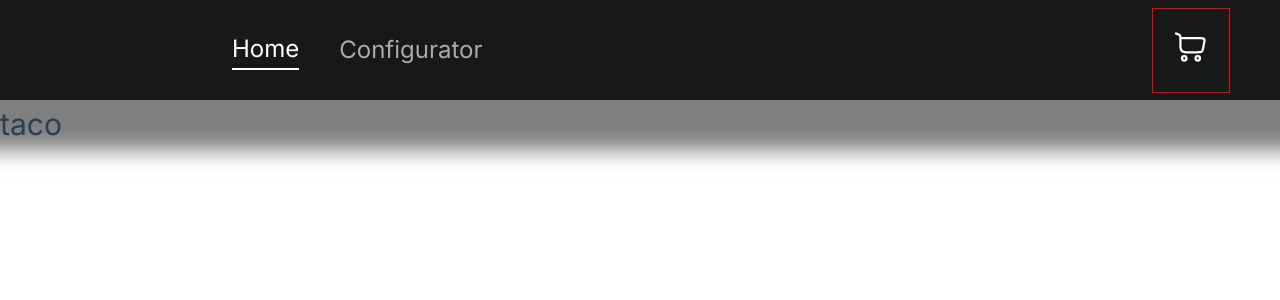
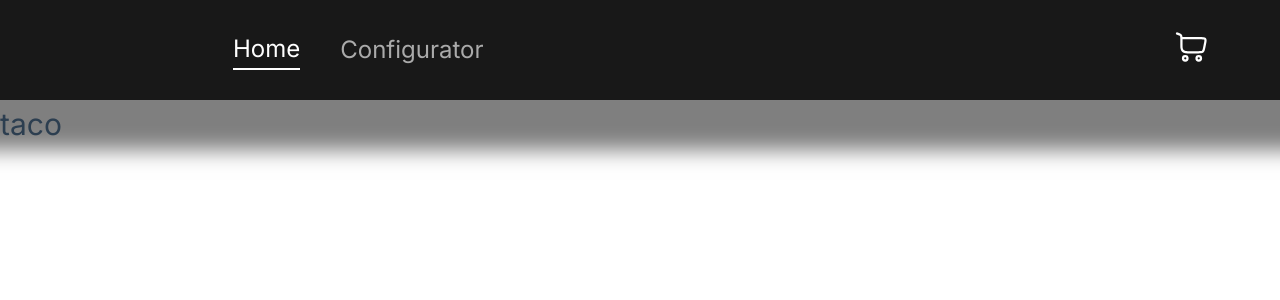
Before and after one commit to Cables97/product-configurator, a Vue app: page / in a window 1280 px wide. Shown: the top 300 px of the page. Built offline with nearby package versions, Linux system fonts and the light colour scheme; what @tresjs/core would draw is missing.

Commit message:
update: Updated README
updated Readme, added Demo Gif, and removes whitespace

```diff
--- a/src/components/CartButton.vue
+++ b/src/components/CartButton.vue
@@ -19,7 +19,6 @@ import { computed } from 'vue';
 .cart-button{
     padding:20px;
     position: relative;
-    border:1px solid red;
     margin-right:50px;
     .cart-count{
         position: absolute;
--- a/src/components/CartDisplay.vue
+++ b/src/components/CartDisplay.vue
@@ -16,7 +16,7 @@
             <div v-for="item in cart">
                 <CartItem :info="item"/>
             </div>
-            <div class="cart-bottom">
+            <div class="cart-bottom" v-if="cart.length !== 0">
                 <div class="checkout-btn">
                     <button @click="addToCart(userSettings)">PROCEED TO CHECKOUT</button>
                 </div>
```
Also changed, not shown: src/components/SelectionMenu.vue (+3 -7 lines), src/components/CandleModelSmall.vue (indentation only), 2 other files (tests, documents, lock files or other folders).
